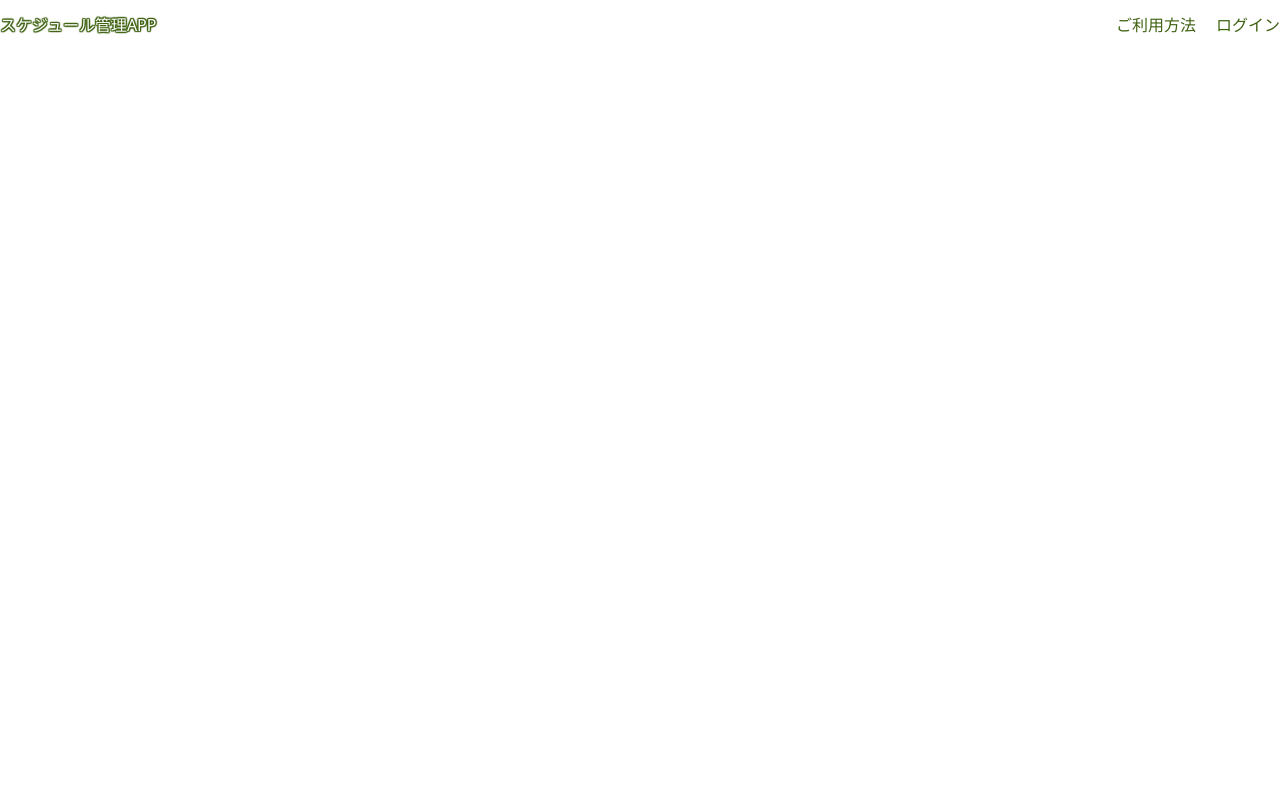
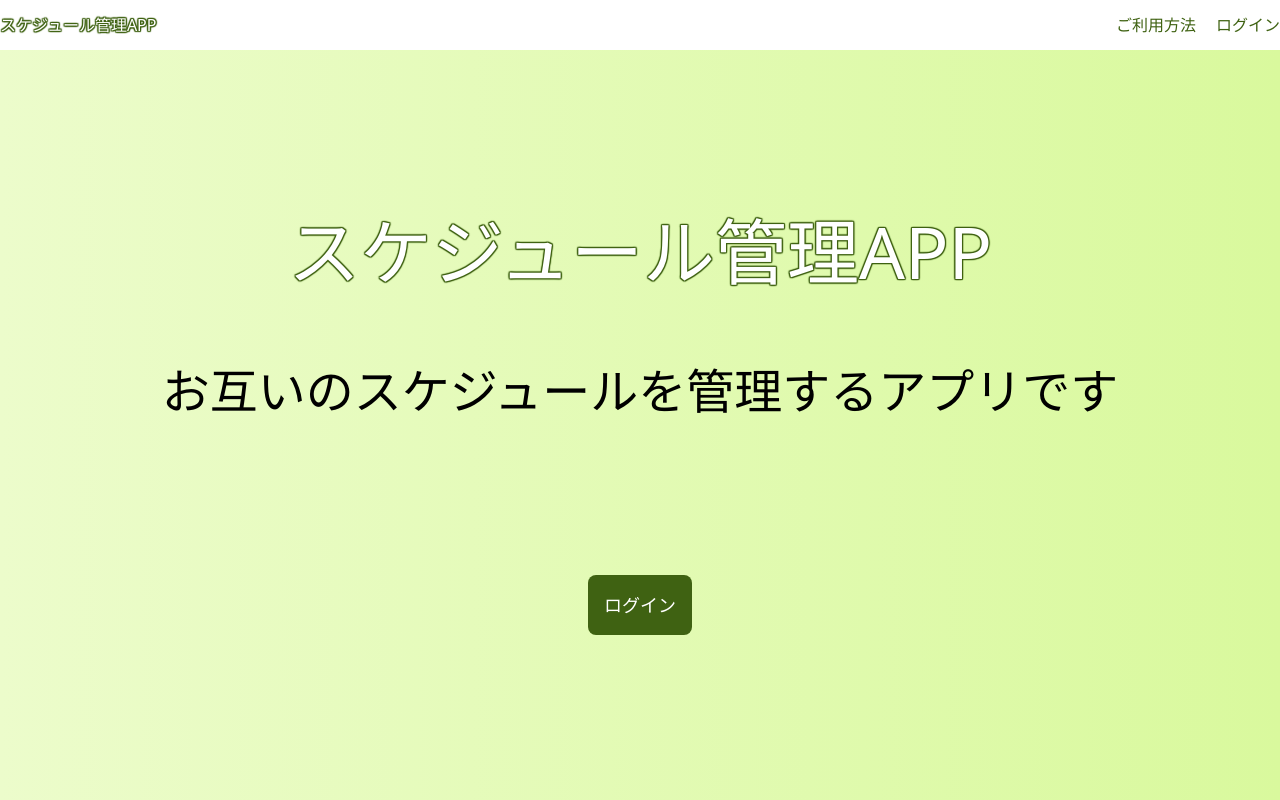
Before and after one commit to umedanaoyuki/calendar-app, a React (Vite) app: page / in a window 1280 px wide. Built offline with nearby package versions, Linux system fonts and the light colour scheme.

Commit message:
feat: Topページ作成

```diff
--- a/src/components/pages/TopPage.tsx
+++ b/src/components/pages/TopPage.tsx
@@ -3,7 +3,7 @@ import React from "react";
 const TopPage = () => {
   return (
     <div className="relative">
-      <header className="leading-[50px] fixed top-0 left-0 right-0">
+      <header className="bg-white leading-[50px] fixed top-0 left-0 right-0">
         <div className="container mx-auto flex justify-between">
           <p className="logo">スケジュール管理APP</p>
           <nav>
@@ -14,6 +14,19 @@ const TopPage = () => {
           </nav>
         </div>
       </header>
+      <main className="pt-[50px] bg-gradient-to-r from-lime-100 to-lime-200 h-screen flex flex-col justify-center items-center">
+        <div className="text-center">
+          <h1 className="text-7xl logo">スケジュール管理APP</h1>
+          <p className="pt-[10vh] text-5xl">
+            お互いのスケジュールを管理するアプリです
+          </p>
+          <div className="pt-[20vh]">
+            <button className="bg-lime-800 text-white p-4 text-lg rounded-lg">
+              ログイン
+            </button>
+          </div>
+        </div>
+      </main>
     </div>
   );
 };
--- a/src/styles/output.css
+++ b/src/styles/output.css
@@ -617,12 +617,95 @@ video {
   display: flex;
 }
 
+.h-screen {
+  height: 100vh;
+}
+
+.flex-col {
+  flex-direction: column;
+}
+
+.items-center {
+  align-items: center;
+}
+
+.justify-center {
+  justify-content: center;
+}
+
 .justify-between {
   justify-content: space-between;
 }
 
 .gap-5 {
   gap: 1.25rem;
+}
+
+.rounded-lg {
+  border-radius: 0.5rem;
+}
+
+.bg-white {
+  --tw-bg-opacity: 1;
+  background-color: rgb(255 255 255 / var(--tw-bg-opacity));
+}
+
+.bg-lime-800 {
+  --tw-bg-opacity: 1;
+  background-color: rgb(63 98 18 / var(--tw-bg-opacity));
+}
+
+.bg-gradient-to-r {
+  background-image: linear-gradient(to right, var(--tw-gradient-stops));
+}
+
+.from-lime-100 {
+  --tw-gradient-from: #ecfccb var(--tw-gradient-from-position);
+  --tw-gradient-to: rgb(236 252 203 / 0) var(--tw-gradient-to-position);
+  --tw-gradient-stops: var(--tw-gradient-from), var(--tw-gradient-to);
+}
+
+.to-lime-200 {
+  --tw-gradient-to: #d9f99d var(--tw-gradient-to-position);
+}
+
+.p-4 {
+  padding: 1rem;
+}
+
+.pt-\[50px\] {
+  padding-top: 50px;
+}
+
+.pt-\[10vh\] {
+  padding-top: 10vh;
+}
+
+.pt-\[20\] {
+  padding-top: 20;
+}
+
+.pt-\[20vh\] {
+  padding-top: 20vh;
+}
+
+.text-center {
+  text-align: center;
+}
+
+.text-7xl {
+  font-size: 4.5rem;
+  line-height: 1;
+}
+
+.text-5xl {
+  font-size: 3rem;
+  line-height: 1;
+}
+
+.text-lg {
+  font-size: 1.125rem;
+  line-height: 1.75rem;
 }
 
 .leading-\[50px\] {
@@ -634,6 +717,11 @@ video {
   color: rgb(63 98 18 / var(--tw-text-opacity));
 }
 
+.text-white {
+  --tw-text-opacity: 1;
+  color: rgb(255 255 255 / var(--tw-text-opacity));
+}
+
 .logo {
   color: #ffffff;
   text-shadow: 1px 1px 1px #3f6212, -1px 1px 1px #3f6212, 1px -1px 1px #3f6212,
```
